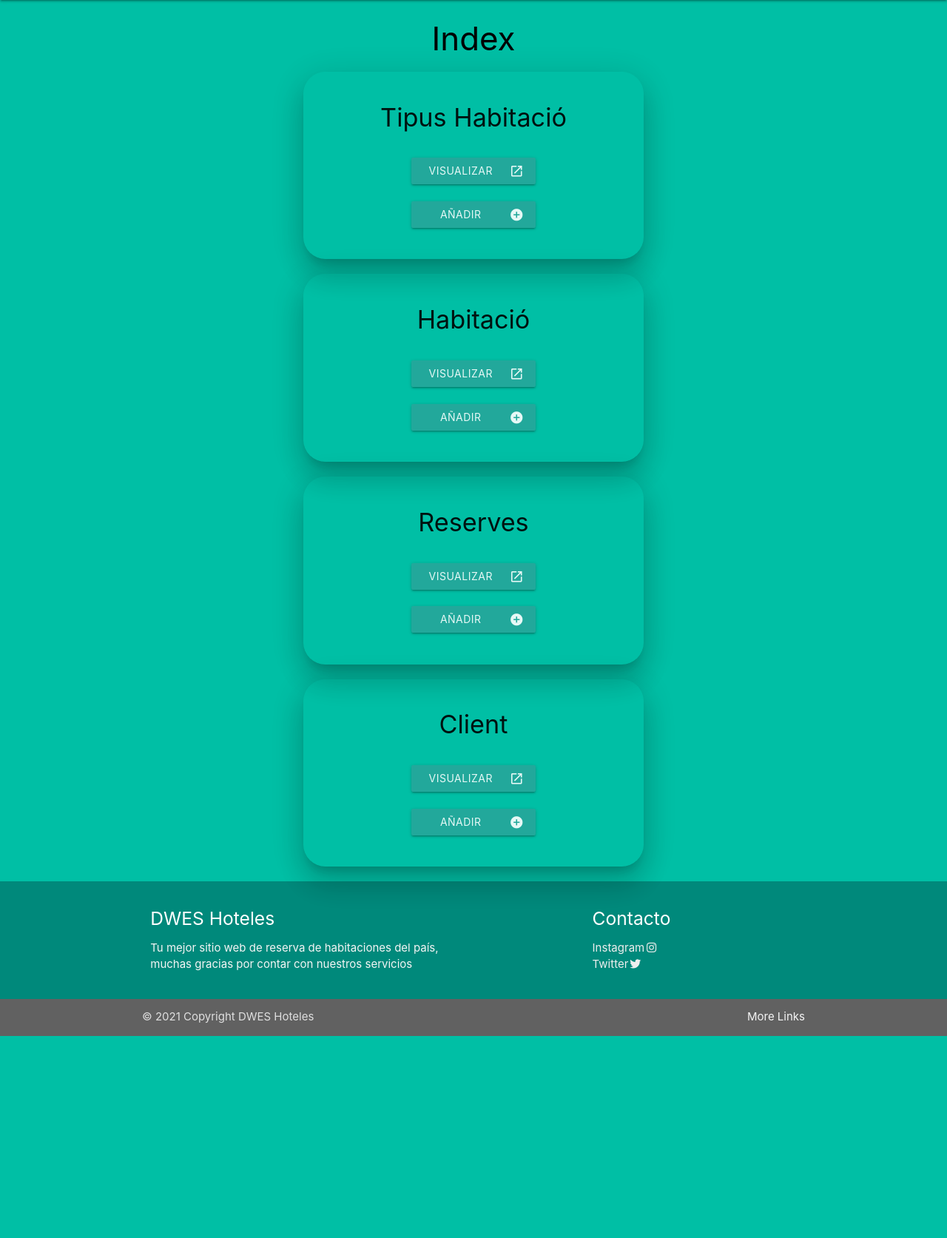
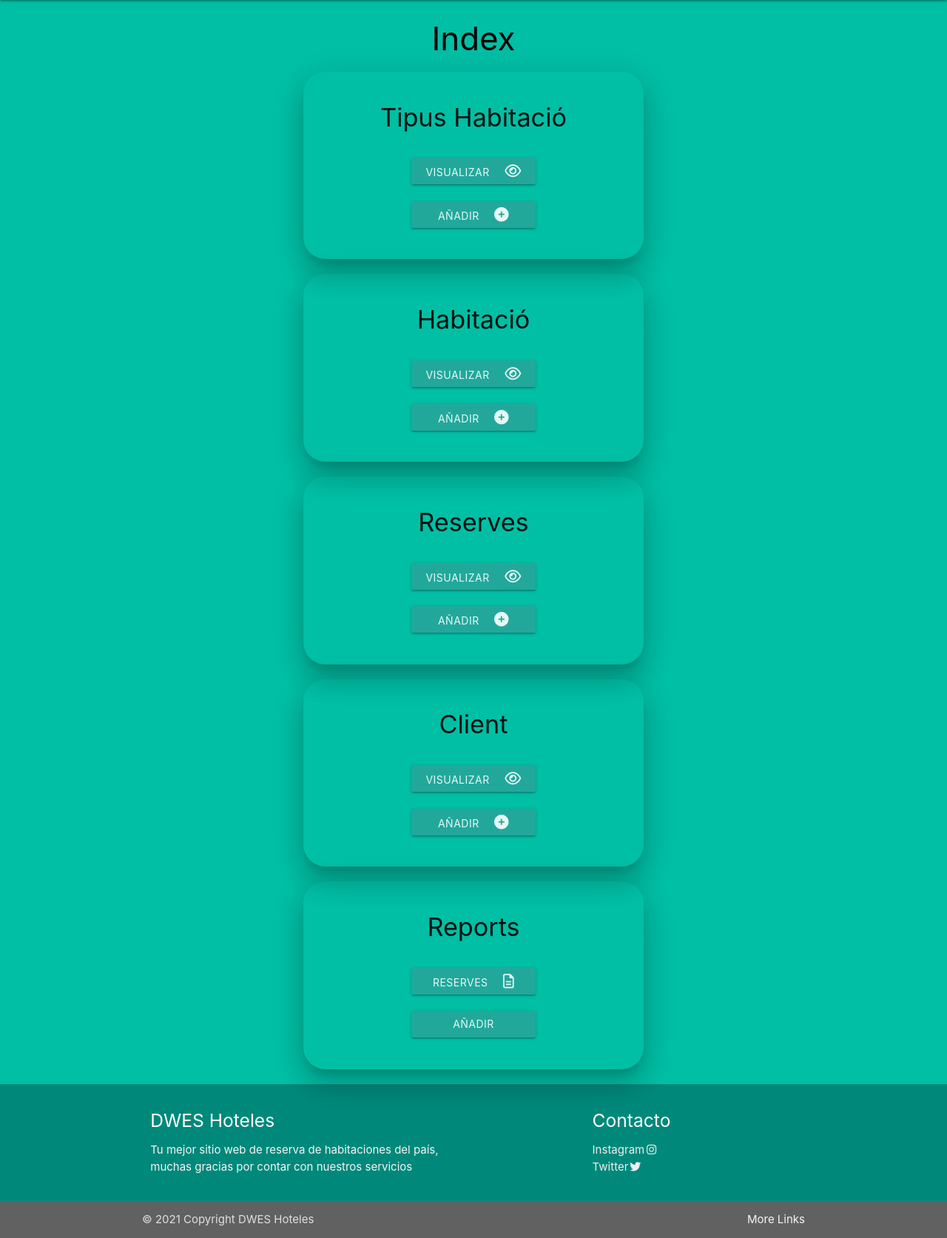
Before and after one commit to xXEddd64Xx/Hotels, a PHP site: page /indexAdmin.php in a window 1280 px wide. Shown: the part 87-1760 px from the top of the page at 74% size. Before the commit the page ends 1487 px from the top, so only its background shows below. Run offline with PHP 8.4, Linux system fonts and the light colour scheme; the visitor is signed in with stand-in values (Sample User, id 1); some libraries are stand-ins or nearby versions.

Commit message:
Canvi d'icones

```diff
--- a/indexAdmin.php
+++ b/indexAdmin.php
@@ -12,11 +12,11 @@ include('./templates/header.php');
         </br>
         <div>
             <div class="center" style="opacity: 100%;">
-                <a href="./forms/form_TipusHabitacio_select.php" class="waves-effect waves-light btn" style="width: 40%;"><i class="material-icons right">open_in_new</i>visualizar</a>
+                <a href="./forms/form_TipusHabitacio_select.php" class="waves-effect waves-light btn" style="width: 40%;"><span style="margin-right: 15%;">visualizar</span><i class="fa-regular fa-eye"></i></a>
             </div>
             </br>
             <div class="center">
-                <a href="./forms/form_TipusHabitacio_insert.php" class="waves-effect waves-light btn" style="width: 40%;"><i class="material-icons right">add_circle</i>añadir</a>
+                <a href="./forms/form_TipusHabitacio_insert.php" class="waves-effect waves-light btn" style="width: 40%;"><span style="margin-right: 15%;">añadir</span><i class="fa-solid fa-circle-plus"></i></a>
             </div>
         </div>
         </br>
@@ -35,11 +35,11 @@ include('./templates/header.php');
         </br>
         <div>
             <div class="center" style="opacity: 100%;">
-                <a href="./forms/form_Habitacio_select.php" class="waves-effect waves-light btn" style="width: 40%;"><i class="material-icons right">open_in_new</i>visualizar</a>
+                <a href="./forms/form_Habitacio_select.php" class="waves-effect waves-light btn" style="width: 40%;"><span style="margin-right: 15%;">visualizar</span><i class="fa-regular fa-eye"></i></a>
             </div>
             </br>
             <div class="center">
-                <a href="./forms/form_Habitacio_insert.php" class="waves-effect waves-light btn" style="width: 40%;"><i class="material-icons right">add_circle</i>añadir</a>
+                <a href="./forms/form_Habitacio_insert.php" class="waves-effect waves-light btn" style="width: 40%;"><span style="margin-right: 15%;">añadir</span><i class="fa-solid fa-circle-plus"></i></a>
             </div>
         </div>
         </br>
@@ -58,11 +58,11 @@ include('./templates/header.php');
         </br>
         <div>
             <div class="center" style="opacity: 100%;">
-                <a href="./forms/form_reserves_select.php" class="waves-effect waves-light btn" style="width: 40%;"><i class="material-icons right">open_in_new</i>visualizar</a>
+                <a href="./forms/form_reserves_select.php" class="waves-effect waves-light btn" style="width: 40%;"><span style="margin-right: 15%;">visualizar</span><i class="fa-regular fa-eye"></i></a>
             </div>
             </br>
             <div class="center">
-                <a href="./forms/form_reserves_insert.php" class="waves-effect waves-light btn" style="width: 40%;"><i class="material-icons right">add_circle</i>añadir</a>
+                <a href="./forms/form_reserves_insert.php" class="waves-effect waves-light btn" style="width: 40%;"><span style="margin-right: 15%;">añadir</span><i class="fa-solid fa-circle-plus"></i></a>
             </div>
         </div>
         </br>
@@ -81,11 +81,11 @@ include('./templates/header.php');
         </br>
         <div>
             <div class="center" style="opacity: 100%;">
-                <a href="./forms/form_client_select.php" class="waves-effect waves-light btn" style="width: 40%;"><i class="material-icons right">open_in_new</i>visualizar</a>
+                <a href="./forms/form_client_select.php" class="waves-effect waves-light btn" style="width: 40%;"><span style="margin-right: 15%;">visualizar</span><i class="fa-regular fa-eye"></i></a>
             </div>
             </br>
             <div class="center">
-                <a href="./forms/form_client_insert.php" class="waves-effect waves-light btn" style="width: 40%;"><i class="material-icons right">add_circle</i>añadir</a>
+                <a href="./forms/form_client_insert.php" class="waves-effect waves-light btn" style="width: 40%;"><span style="margin-right: 15%;">añadir</span><i class="fa-solid fa-circle-plus"></i></a>
             </div>
         </div>
         </br>
@@ -99,6 +99,29 @@ include('./templates/header.php');
             </div>
         </div> -->
     </form>
+    <form class="z-depth-5" style="border-radius: 30px; opacity:90%;">
+        <label class="center"><h4><span style="color: black;">Reports</span></h4></label>
+        </br>
+        <div>
+            <div class="center" style="opacity: 100%;">
+                <a href="./reports/reserves_report.php" class="waves-effect waves-light btn" style="width: 40%;"><span style="margin-right: 15%;">Reserves</span><i class="fa-regular fa-file-lines"></i></a>
+            </div>
+            </br>
+            <div class="center">
+                <a href="./forms/form_TipusHabitacio_insert.php" class="waves-effect waves-light btn" style="width: 40%;">añadir</a>
+            </div>
+        </div>
+        </br>
+        <!-- <div>
+            <div class="center">
+                <a href="./forms/form_TipusHabitacio_update.php" class="waves-effect waves-light btn" style="width: 40%;"><i class="material-icons right">build</i>actualizar</a>
+            </div>
+            </br>
+            <div class="center">
+                <a href="./forms/form_TipusHabitacio_delete.php" class="waves-effect waves-light btn" style="width: 40%;"><i class="material-icons right">cancel</i>eliminar</a>
+            </div>
+        </div> -->
+    </form>
 </section>
 
 <?php include('templates/footer.php'); ?>
```
